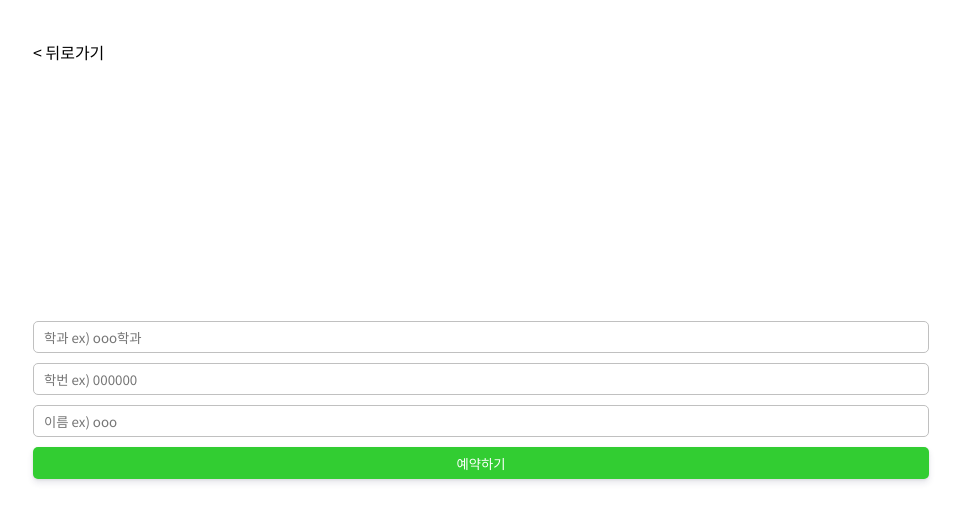
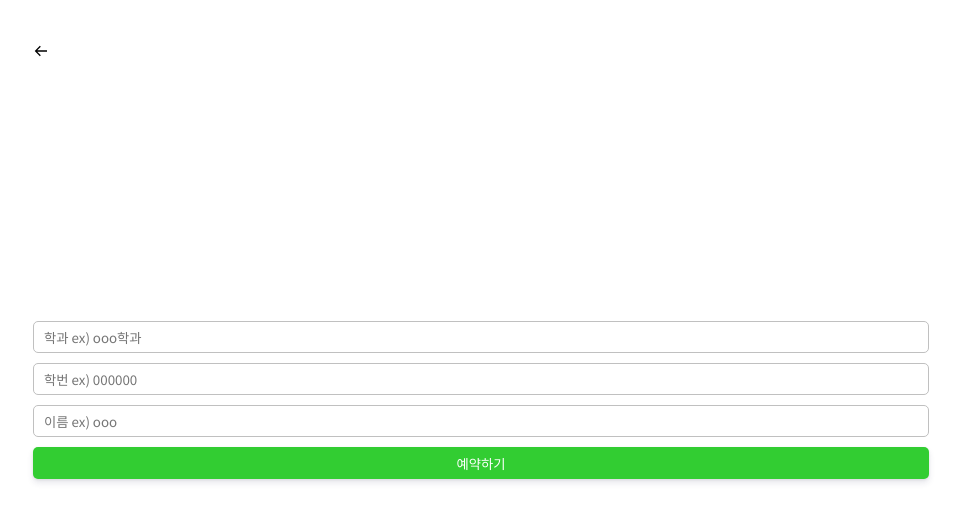
Before and after one commit to 1wooseok/mnu-sports-booking, a React (Create React App) app: page /login in a window 1280 px wide. Shown: the top 522 px of the page, without its empty margins (159-1120 px from the left). Built offline with nearby package versions, Linux system fonts and the light colour scheme.

Commit message:
style: add back-arrow icon on input-page

```diff
--- a/src/components/login/login.js
+++ b/src/components/login/login.js
@@ -11,6 +11,7 @@ import {
   checkMajorFormat,
 } from "../../utils/check";
 import "./login.css";
+import {BiArrowBack} from 'react-icons/bi';
 
 export default function Login() {
   const location = useLocation();
@@ -70,7 +71,7 @@ export default function Login() {
     <div>
       {completeMsg}
       <StBackBtn>
-        <Link to="/booking/27">&lt; 뒤로가기</Link>
+        <BiArrowBack onClick={() => navigate("/booking/26")}></BiArrowBack>
       </StBackBtn>
       <div className="login-container">
         <form onSubmit={handleSubmit}>
```
